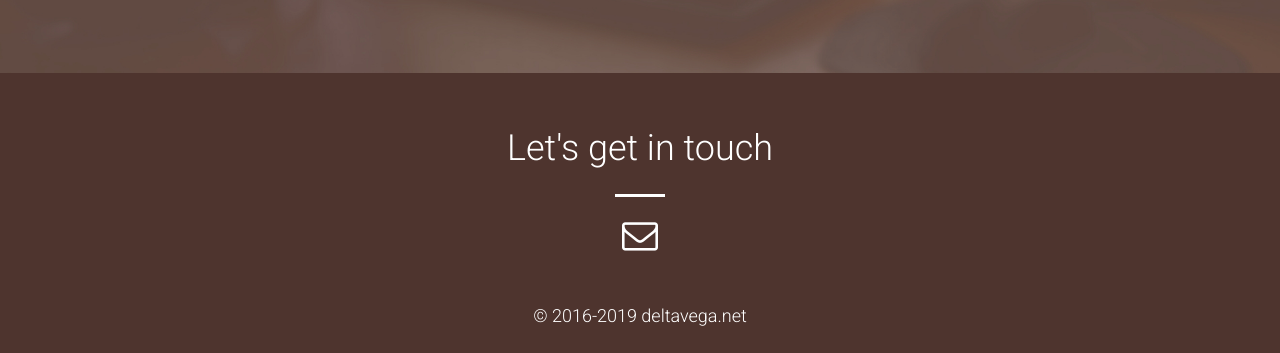
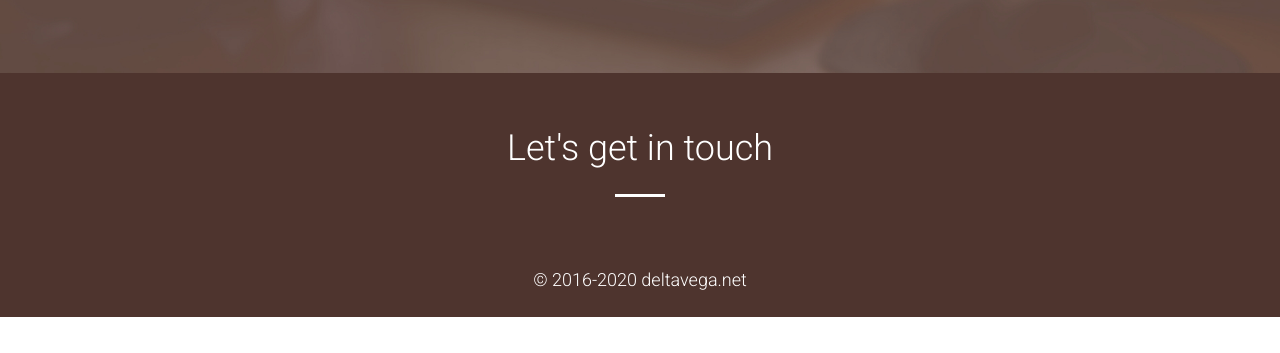
Before and after one commit to robertkolar/robertkolar.github.io, a plain HTML site: page index.html in a window 1280 px wide. Shown: the part 727-1080 px from the top of the page. After the commit the page ends 1044 px from the top, so only its background shows below. Drawn offline with Linux system fonts and the light colour scheme.

Commit message:
Update index page

```diff
--- a/index.html
+++ b/index.html
@@ -56,15 +56,13 @@
                     <p class="section-heading">Let's get in touch</p>
                     <hr class="primary">
                 </div>
-                <div class="col-xs-12 text-center">
-                    <a href="mailto:info@deltavega.net"><i class="fa fa-envelope-o"></i></a>
-                </div>
             </div>
         </div>
     </section>
     <footer>
-        <p>© 2016-2019 deltavega.net</p>
+        <p>© 2016-<span id="copyrightYear"></span> deltavega.net</p>
     </footer>
+    <script>document.getElementById('copyrightYear').innerHTML = new Date().getFullYear()</script>
 </body>
 
 </html>
```
